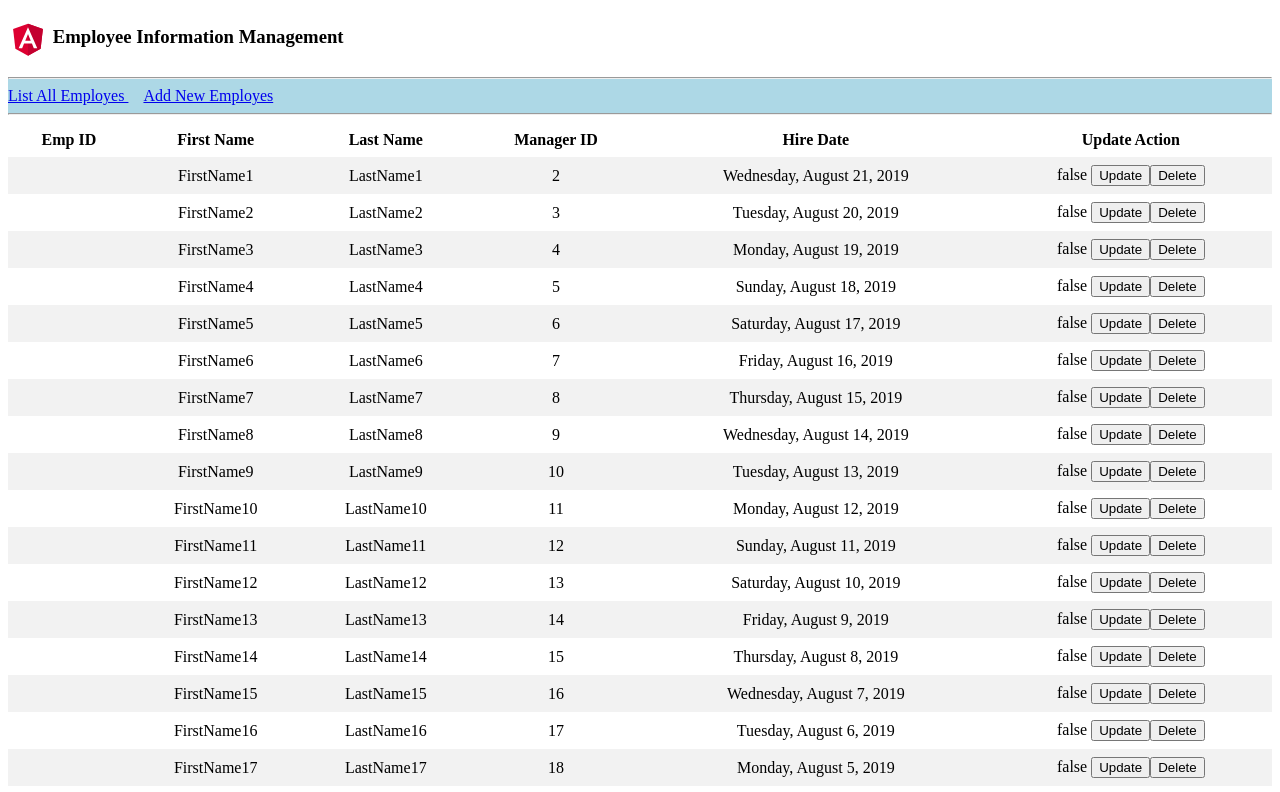
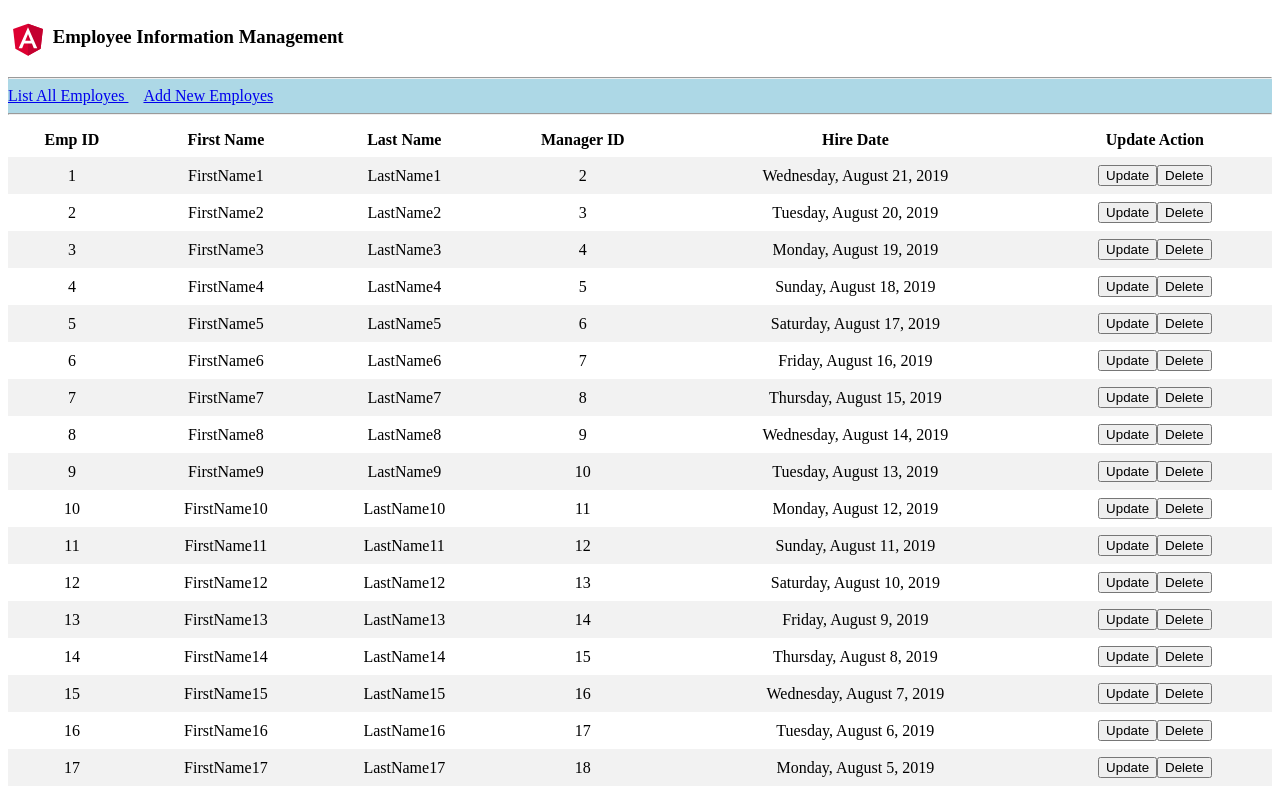
Before and after one commit to ChaitanyaKadamati/Angular-EmpInfoSystem, an Angular app: page / in a window 1280 px wide. Shown: the top 792 px of the page. Built offline with nearby package versions, Linux system fonts and the light colour scheme.

Commit message:
2 files modified

```diff
--- a/src/app/employees-list/employees-list.component.html
+++ b/src/app/employees-list/employees-list.component.html
@@ -9,14 +9,35 @@
 	</tr>
 	<tr *ngFor="let e of employees" (dblclick)="doubleClick(e.id)">
 		<td>{{e.id}}</td>
-    <td>{{e.firstname}}</td>
-    <td>{{e.lastname}}</td>
-    <td>{{e.mgrid}}</td>
-    <td>{{e.hiredate | date:'fullDate'}}</td>
 		<td>
-      {{e.editEnabled}}
-      <button (click)="onUpdate(e.id)" >Update</button>
-      <button (click)="onDelete(e.id)">Delete</button>
+      <span *ngIf="!e.editEnabled">{{e.firstname}}</span>
+      <span *ngIf="e.editEnabled">
+        <input type="text" name="firstname" [(ngModel)]="e.employeeNewInfo.firstname">
+      </span>
+    </td>
+    <td>
+      <span *ngIf="!e.editEnabled">{{e.lastname}}</span>
+      <span *ngIf="e.editEnabled">
+        <input type="text" name="lastname" [(ngModel)]="e.employeeNewInfo.lastname">
+      </span>
+    </td>
+    <td>
+      <span *ngIf="!e.editEnabled">{{e.mgrid}}</span>
+      <span *ngIf="e.editEnabled">
+        <input type="text" name="mgrid" [(ngModel)]="e.employeeNewInfo.mgrid">
+      </span>
+    </td>
+    <td>
+      <span *ngIf="!e.editEnabled">{{e.hiredate | date:'fullDate'}}</span>
+      <span *ngIf="e.editEnabled">
+        <input type="text" name="hiredate" [(ngModel)]="e.employeeNewInfo.hiredate">
+      </span>
+    </td>
+    <td>
+      <button *ngIf="e.editEnabled" (click)="onCommitUpdate(e.id)" >Commit</button>
+      <button *ngIf="e.editEnabled" (click)="onCancelUpdate(e.id)" >Cancel</button>
+      <button *ngIf="!e.editEnabled" (click)="onUpdate(e.id)" >Update</button>
+      <button *ngIf="!e.editEnabled" (click)="onDelete(e.id)">Delete</button>
     </td>
   </tr>
 </table>
--- a/src/app/employees-list/employees-list.component.ts
+++ b/src/app/employees-list/employees-list.component.ts
@@ -5,7 +5,7 @@ import { EmployeeService, Employee } from '../employee.service';
 
 class EmployeeExtended extends Employee {
   editEnabled: boolean;
-
+  employeeNewInfo: Employee;
   constructor() {
     super();
     this.editEnabled = false;
@@ -24,17 +24,18 @@ export class EmployeesListComponent implements OnInit {
     private router: Router) { }
 
   ngOnInit() {
-    this.readEmployeesList();
+    this.updateEmployeesList();
 
   }
 
-  readEmployeesList() {
+  updateEmployeesList() {
     this.employeeService.getEmployees().subscribe(
       (res) => {
         this.employees = new Array<EmployeeExtended>();
         for (const i of res) {
           const tempEmployee = new EmployeeExtended();
           tempEmployee.copyFrom(i);
+          tempEmployee.id = i.id;
           this.employees.push(tempEmployee);
         }
       }, (err) => {
@@ -46,9 +47,23 @@ export class EmployeesListComponent implements OnInit {
   }
 
   onUpdate(pEmpId) {
-    console.log('Log Pointer : ' +pEmpId);
     let emp = this.employees.filter(x => x.id == pEmpId);
     emp[0].editEnabled = true;
+    emp[0].employeeNewInfo = new Employee();
+    emp[0].employeeNewInfo.copyFrom(emp[0]);
+    emp[0].employeeNewInfo.id = emp[0].id;
+  }
+
+  onCommitUpdate(pEmpId) {
+    let emp = this.employees.filter(x => x.id == pEmpId);
+    this.employeeService.updateEmployee(emp[0].employeeNewInfo);
+    this.updateEmployeesList();
+  }
+
+  onCancelUpdate(pEmpId) {
+    let emp = this.employees.filter(x => x.id == pEmpId);
+    emp[0].employeeNewInfo = null;
+    emp[0].editEnabled = false;
   }
 
   onDelete(pEmpId) {
@@ -57,12 +72,12 @@ export class EmployeesListComponent implements OnInit {
     if (confirm(warning)) {
       this.employeeService.deleteEmployee(pEmpId);
     }
-    this.readEmployeesList();
+    this.updateEmployeesList();
   }
 
   resetEmpList() {
     this.employeeService.resetList();
-    this.readEmployeesList();
+    this.updateEmployeesList();
   }
 
   doubleClick(pEmpID) {
```
Lines whose indentation alone changed are shown as unchanged.
